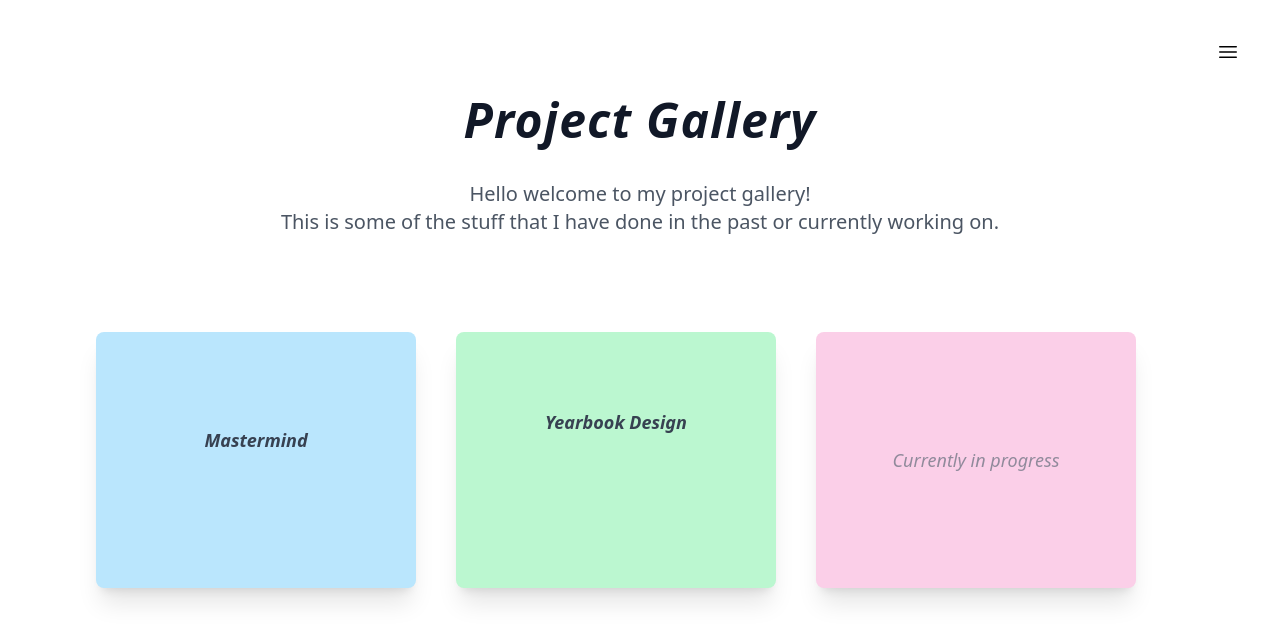
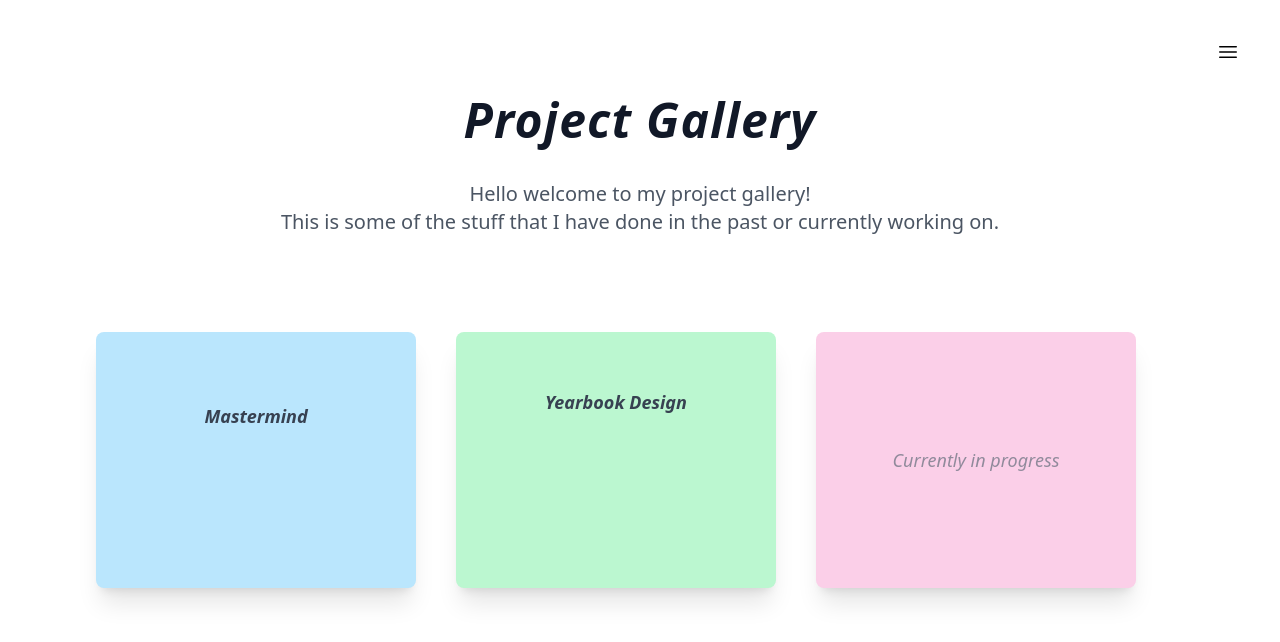
Before and after one commit to lemonface88/portfolio, a React (Vite) app: page /Projects in a window 1280 px wide. Shown: the top 642 px of the page. Built offline with nearby package versions, Linux system fonts and the light colour scheme.

Commit message:
Update Projects.jsx

```diff
--- a/src/components/Projects.jsx
+++ b/src/components/Projects.jsx
@@ -23,7 +23,7 @@ function Projects() {
 
         <a href="https://github.com/lemonface88/APcompsci-Mastermind">
         <div className=" rounded-lg transform h-64 bg-sky-200 w-80 transition duration-500 hover:scale-105 hover:bg-sky-400 flex flex-col justify-center items-center shadow-xl dark:shadow-gray-200">
-        <p className="text-lg font-semibold text-gray-700 italic pt-12">
+        <p className="text-lg font-semibold text-gray-700 italic">
             Mastermind
         </p>
 
@@ -40,7 +40,7 @@ function Projects() {
 
         <a href="https://drive.google.com/drive/folders/1FyWzbaYjJmVEcoXbNLjTw48Aht4znyf6?usp=sharing">
         <div className="rounded-lg transform h-64 bg-green-200 w-80 transition duration-500 hover:scale-105 hover:bg-green-400 flex flex-col justify-center items-center shadow-xl dark:shadow-gray-200">
-        <p className="text-lg font-semibold text-gray-700 italic pt-10">
+        <p className="text-lg font-semibold text-gray-700 italic">
             Yearbook Design
         </p>
         <p className="text-xs opacity-0 hover:opacity-100 text-center pt-5 w-4/5 padding-bottom-10">
```
